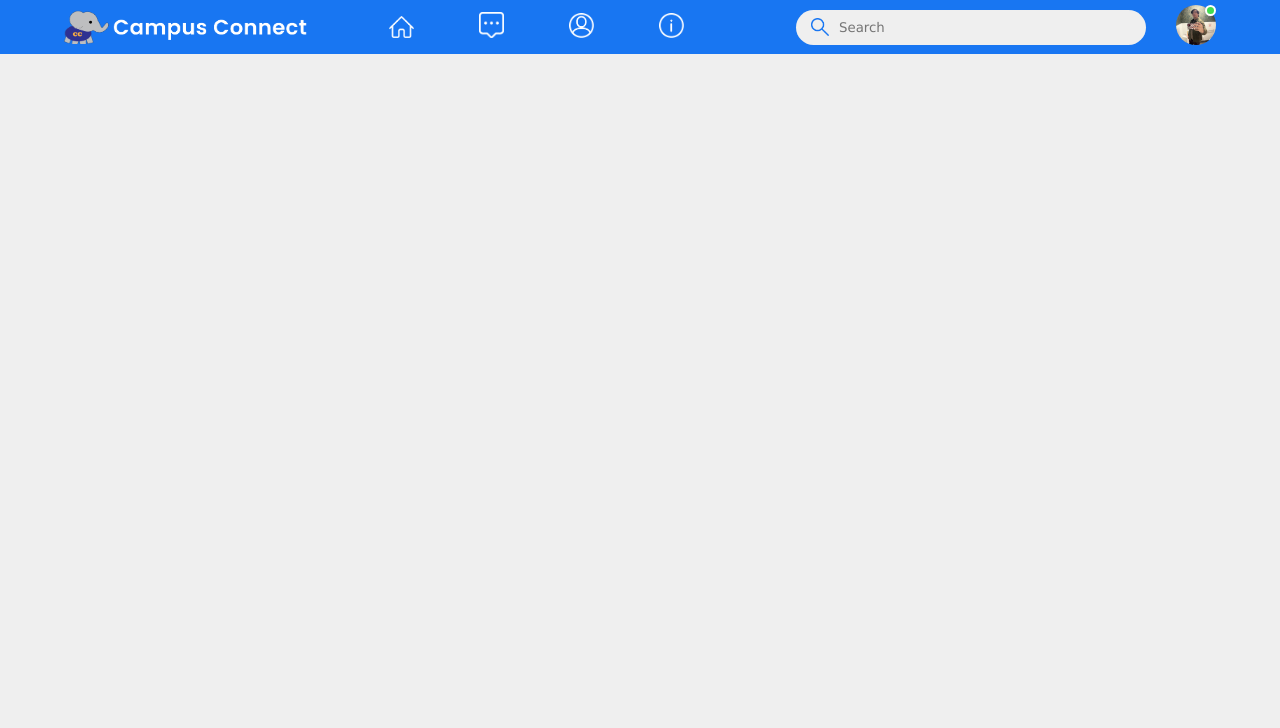
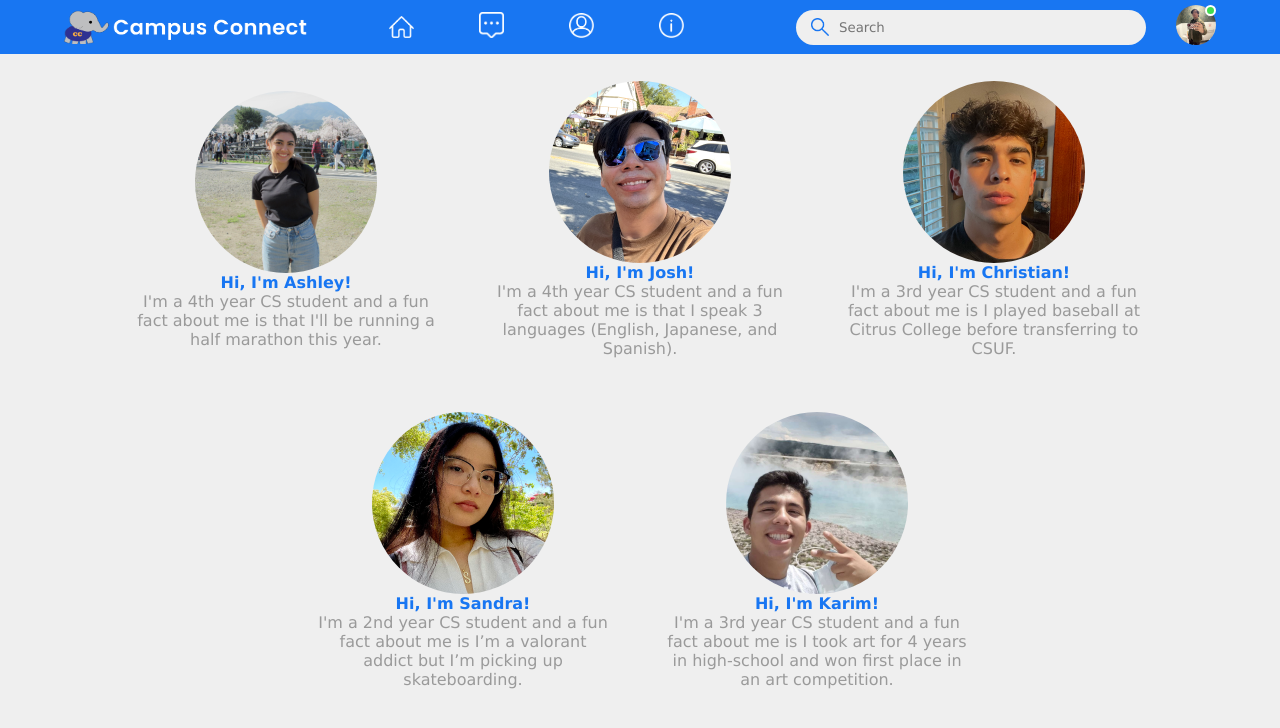
Before and after one commit to ashleykuewa/CPSC362CampusConnect, a plain HTML site: page about.html in a window 1280 px wide. Drawn offline with Linux system fonts and the light colour scheme.

Commit message:
refractored css

```diff
--- a/about.html
+++ b/about.html
@@ -4,7 +4,7 @@
     <meta charset="UTF-8">
     <meta http-equiv="X-UA-Compatible" content="IE=edge">
     <meta name="viewport" content="width=device-width, initial-scale=1.0">
-    <title>ChatRoom</title>
+    <title>About the Authors</title>
     <link rel="stylesheet" href="style.css">
 </head>
 <body>
@@ -50,13 +50,43 @@
                     <img src="images/logout.png" class="settings-icon">
                     <a href="#">Logout <img src="images/arrow.png" width="9px" height="15px"></a>
                 </div>
-
             </div>
-
         </div>
-
-
     </nav>
+    <div class="ourteam">
+       <div class="ashley">
+            <img src="images/ash.png">
+            <h4>Hi, I'm Ashley!</h4>
+                <p>I'm a 4th year CS student and a fun fact about me is
+                    that I'll be running a half marathon this year.</p>
+        </div>
+        <div class="josh">
+            <img src="images/josh.png">
+            <h4>Hi, I'm Josh!</h4>
+            <p>I'm a 4th year CS student and a fun fact about me is
+                that I speak 3 languages (English, Japanese, and Spanish).</p>
+        </div>
+        <div class="christian">
+            <img src="images/chris.png" >
+            <h4>Hi, I'm Christian!</h4>
+            <p>I'm a 3rd year CS student and a fun fact about me is
+                I played baseball at Citrus College before transferring to CSUF.</p>
+        </div>
+        <div class="sandra">
+            <img src="images/sandra.png">
+            <h4>Hi, I'm Sandra!</h4>
+            <p>I'm a 2nd year CS student and a fun fact about me is
+                I’m a valorant addict but I’m picking up skateboarding.
+            </p>
+        </div>
+        <div class="karim">
+            <img src="images/karim.png">
+            <h4>Hi, I'm Karim!</h4>
+            <p>I'm a 3rd year CS student and a fun fact about me is
+                I took art for 4 years in high-school and won first place in an art competition.
+            </p>
+        </div>
+    </div>
 <script src="script.js"></script>
 </body>
 </html>
--- a/style.css
+++ b/style.css
@@ -381,6 +381,7 @@ nav{
     color: #626262;
 }
 .channel-input {
+    height: 85vh;
     width: 100%;
     border: 0;
     outline: 0;
@@ -396,3 +397,31 @@ nav{
     width: 100%;
     resize: none;
 }
+.ourteam div img{
+    border-radius: 50%;
+}
+.ourteam div p{
+    color: #9a9a9a;
+}
+.ourteam div h4 {
+    color: #1876f2;
+}
+.ourteam div{
+    width: 300px;
+    margin: 27px;
+    display: flex;
+    justify-content: center;
+    align-items: center;
+    flex-direction: column;
+    text-align: center;
+}
+.ourteam {
+    display: flex;
+    width: 100vw;
+    flex-wrap: wrap;
+    margin: 0px;
+    justify-content: center;
+    align-items: center;
+    padding-bottom: 0px;
+    gap: 0px;
+}
```
Also changed, not shown: images/ash.png (added), images/chris.png (added), images/josh.png (added), images/karim.png (added), images/sandra.png (added), 2 other files.
